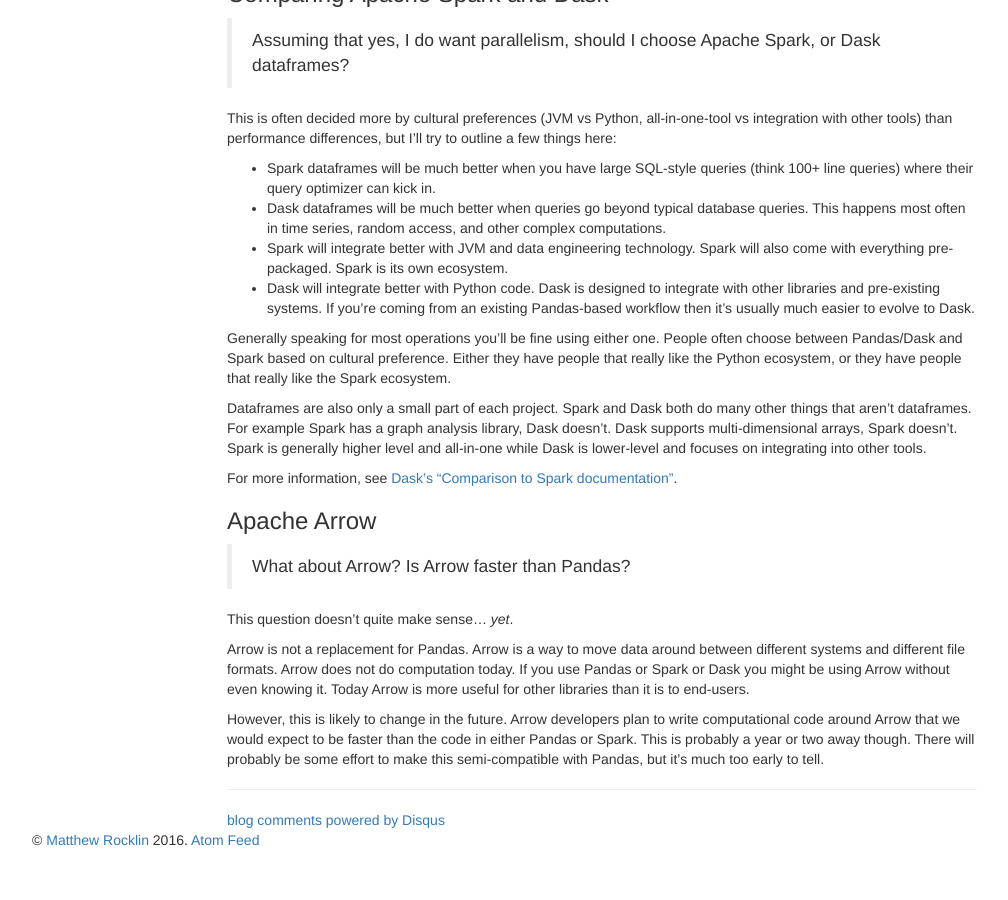
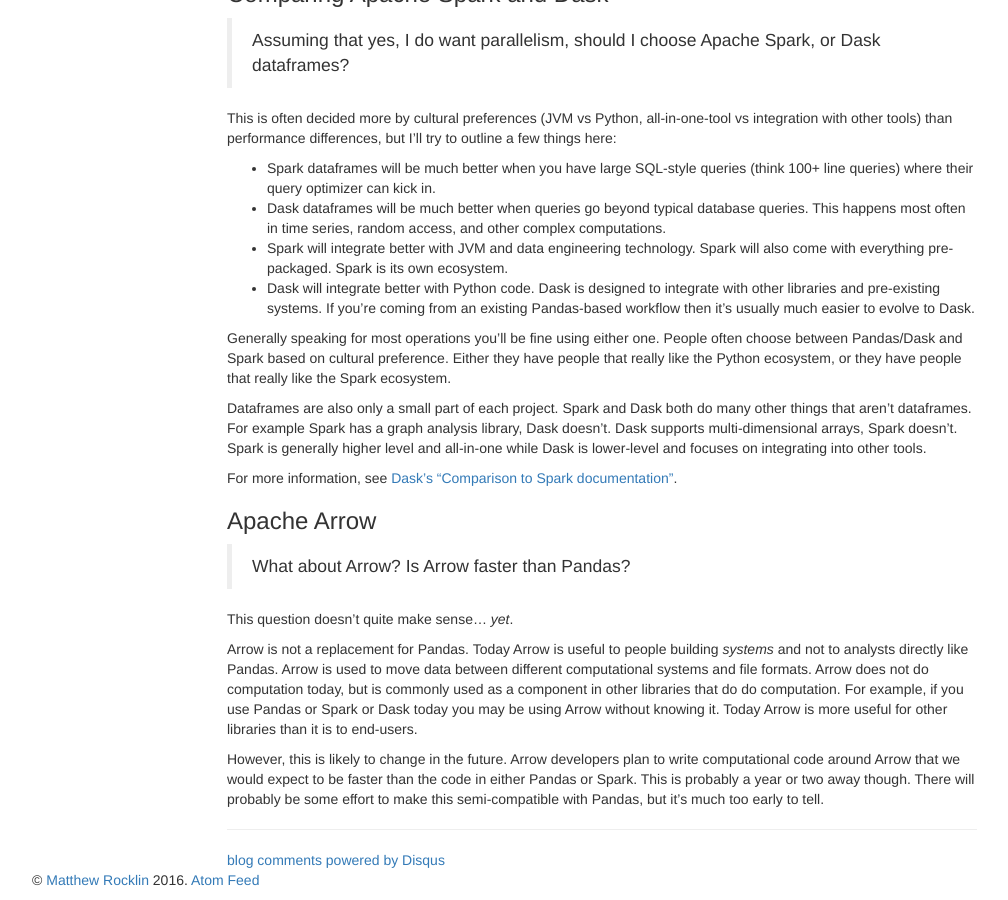
Before and after one commit to besyskymnbk/blog, a Jekyll site: the page built from _posts/work/2018-08-28-dataframe-performance-high-level.md, in a window 1280 px wide and 900 px high, scrolled down 1224 px. Shown: the whole window, without its empty margins (38-1046 px from the left). Built offline with Jekyll 4.4.1, drawn with Linux system fonts in a browser that asks for light colours; comment, search, counter and statistics services are not loaded; before the commit the page ends 2084 px from its top, so only the background shows below that.

Commit message:
clean up language around arrow

```diff
--- a/_posts/work/2018-08-28-dataframe-performance-high-level.md
+++ b/_posts/work/2018-08-28-dataframe-performance-high-level.md
@@ -111,11 +111,13 @@ For more information, see [Dask's "Comparison to Spark documentation"](http://da
 
 This question doesn't quite make sense... *yet*.
 
-Arrow is not a replacement for Pandas.  Arrow is a way to move data around
-between different systems and different file formats.  Arrow does not do
-computation today.  If you use Pandas or Spark or Dask you might be using Arrow
-without even knowing it.  Today Arrow is more useful for other libraries than
-it is to end-users.
+Arrow is not a replacement for Pandas.  Today Arrow is useful to people
+building *systems* and not to analysts directly like Pandas.  Arrow is used to
+move data between different computational systems and file formats.  Arrow does
+not do computation today, but is commonly used as a component in other
+libraries that do do computation.  For example, if you use Pandas or Spark or
+Dask today you may be using Arrow without knowing it.  Today Arrow is more
+useful for other libraries than it is to end-users.
 
 However, this is likely to change in the future.  Arrow developers plan
 to write computational code around Arrow that we would expect to be faster than
```
